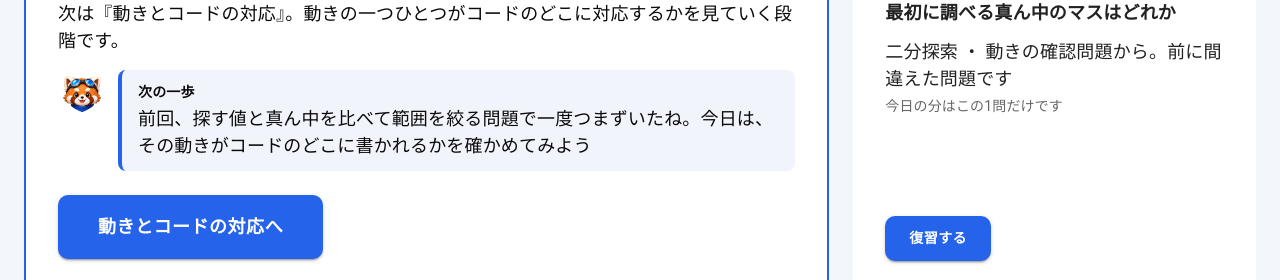
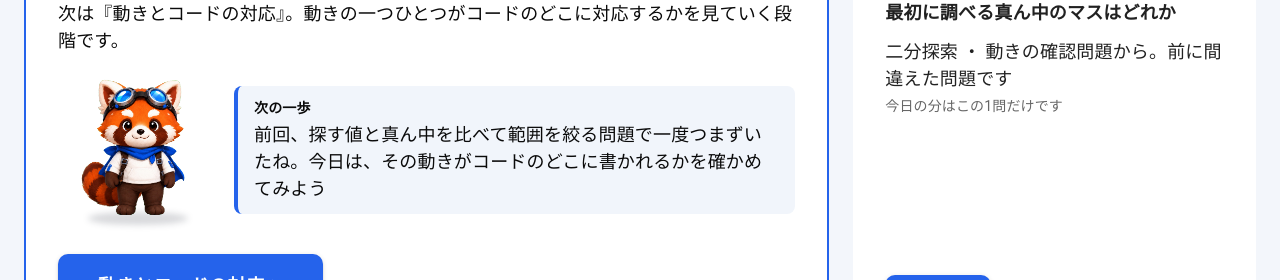
Before and after one commit to BeppuKanato/engineer-quest-ui-brushup, a Next.js app: page /home in a window 1280 px wide. Shown: the part 319-599 px from the top of the page. Built offline with nearby package versions, Linux system fonts and the light colour scheme.

Commit message:
feat: 次の一歩のマスコットを顔アイコンから全身に変更（相棒として話しかける形に）

```diff
--- a/src/design/HomeDesignDraft.tsx
+++ b/src/design/HomeDesignDraft.tsx
@@ -48,8 +48,8 @@ function TileTitle({ children }: { children: ReactNode }) {
 function FeedbackQuote({ mascotId, nextStep }: { mascotId: string; nextStep: string }) {
   const id = isMascotId(mascotId) ? mascotId : "red-panda";
   return (
-    <Box sx={{ display: "flex", gap: 1.5, alignItems: "flex-start" }}>
-      <MascotFigure mascotId={id} state="face" alt="相棒" size="S" grounding="frame" />
+    <Box sx={{ display: "flex", gap: 2, alignItems: "center" }}>
+      <MascotFigure mascotId={id} state="normal" alt="相棒" size="L" grounding="shadow" />
       <Box sx={{ bgcolor: "#f1f5fb", borderLeft: `4px solid ${PRIMARY}`, borderRadius: 2, px: 2, py: 1.5, flex: 1 }}>
         <Typography fontSize={14} fontWeight={800}>
           次の一歩
```
